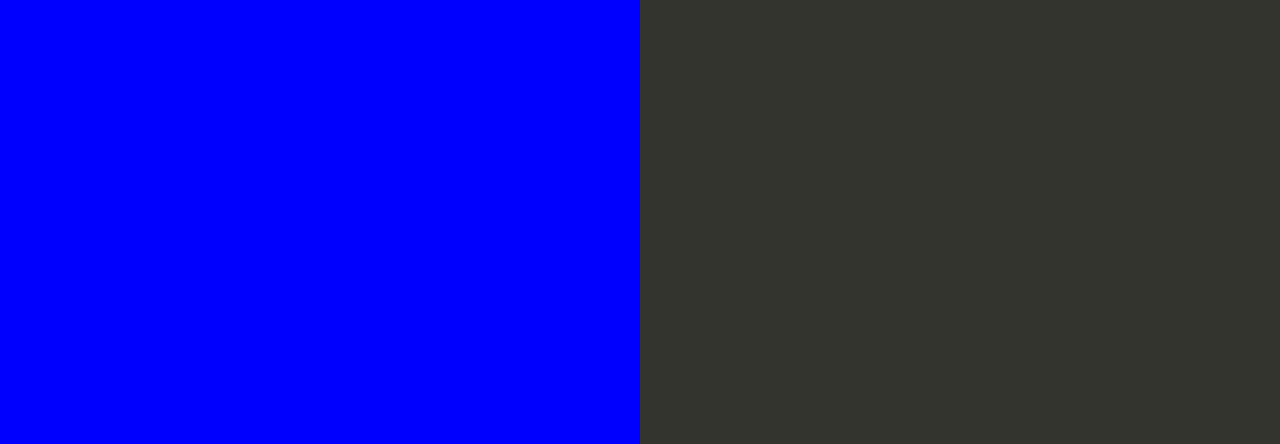
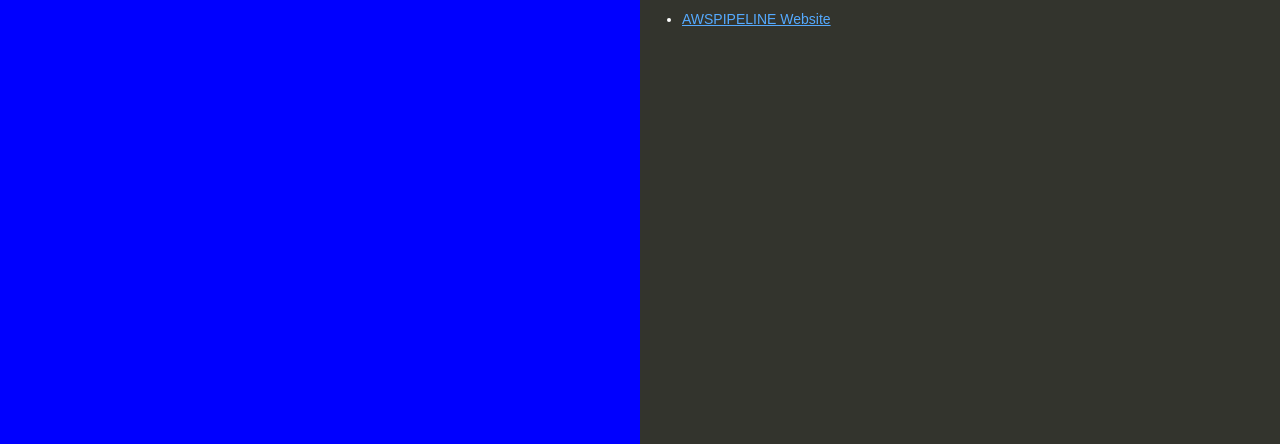
Before and after one commit to debutinfotechpvtltd/codecmmit, a website: page index.html in a window 1280 px wide. Shown: the part 356-800 px from the top of the page. Drawn offline with Linux system fonts and the light colour scheme.

Commit message:
Update index.html

```diff
--- a/index.html
+++ b/index.html
@@ -89,6 +89,7 @@
         <li><a href="http://docs.aws.amazon.com/elasticbeanstalk/latest/dg/using-features.loggingS3.title.html">Working with Logs</a></li>
         <li><a href="https://www.debutinfotech.com/">Debut Website</a></li>
         <li><a href="https://www.facebook.com/">Facebook Website</a></li>
+        <li><a href="https://www.facebook.com/">AWSPIPELINE Website</a></li>
       </ul>
     </div>
   </body>
```
